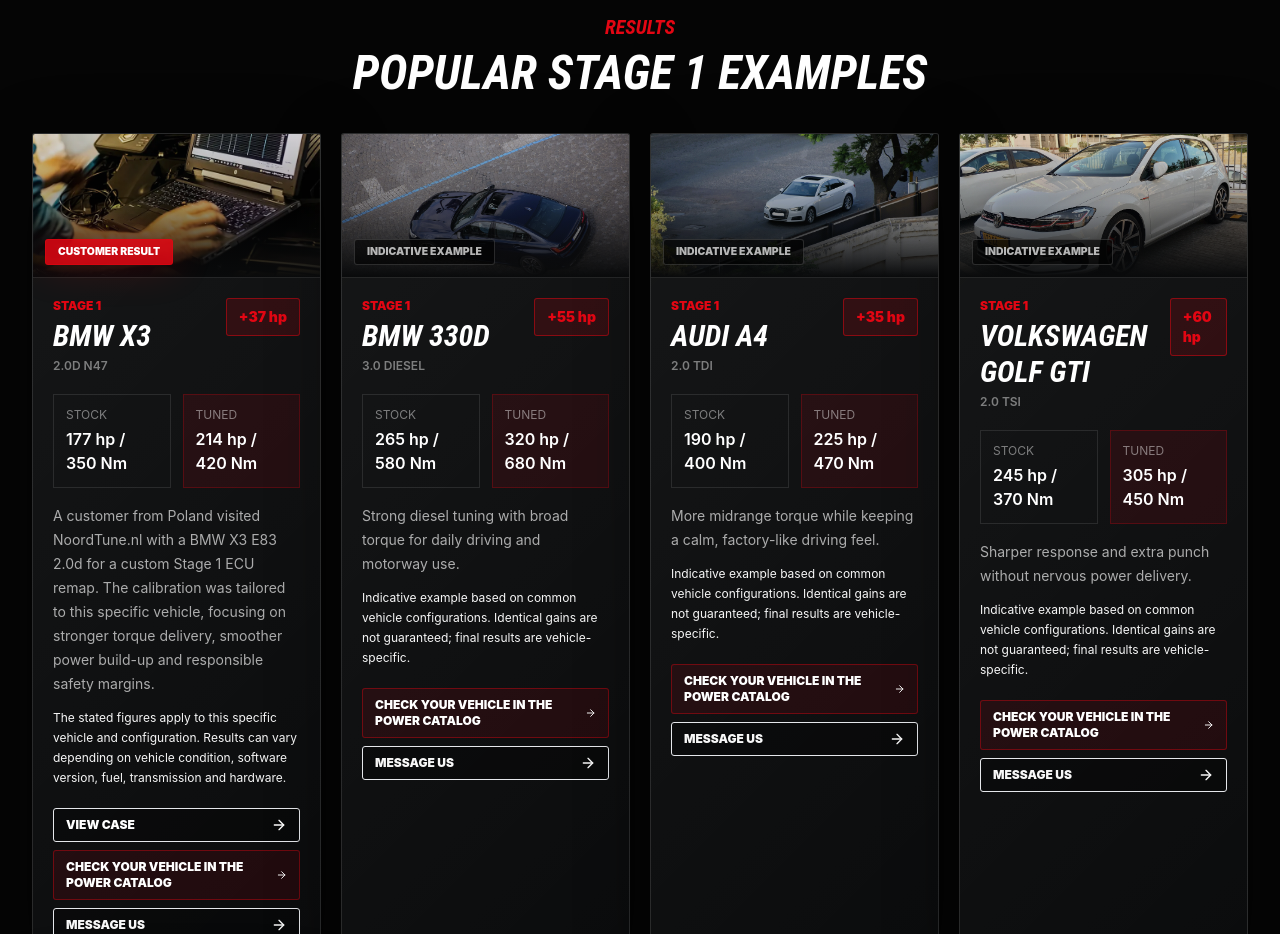
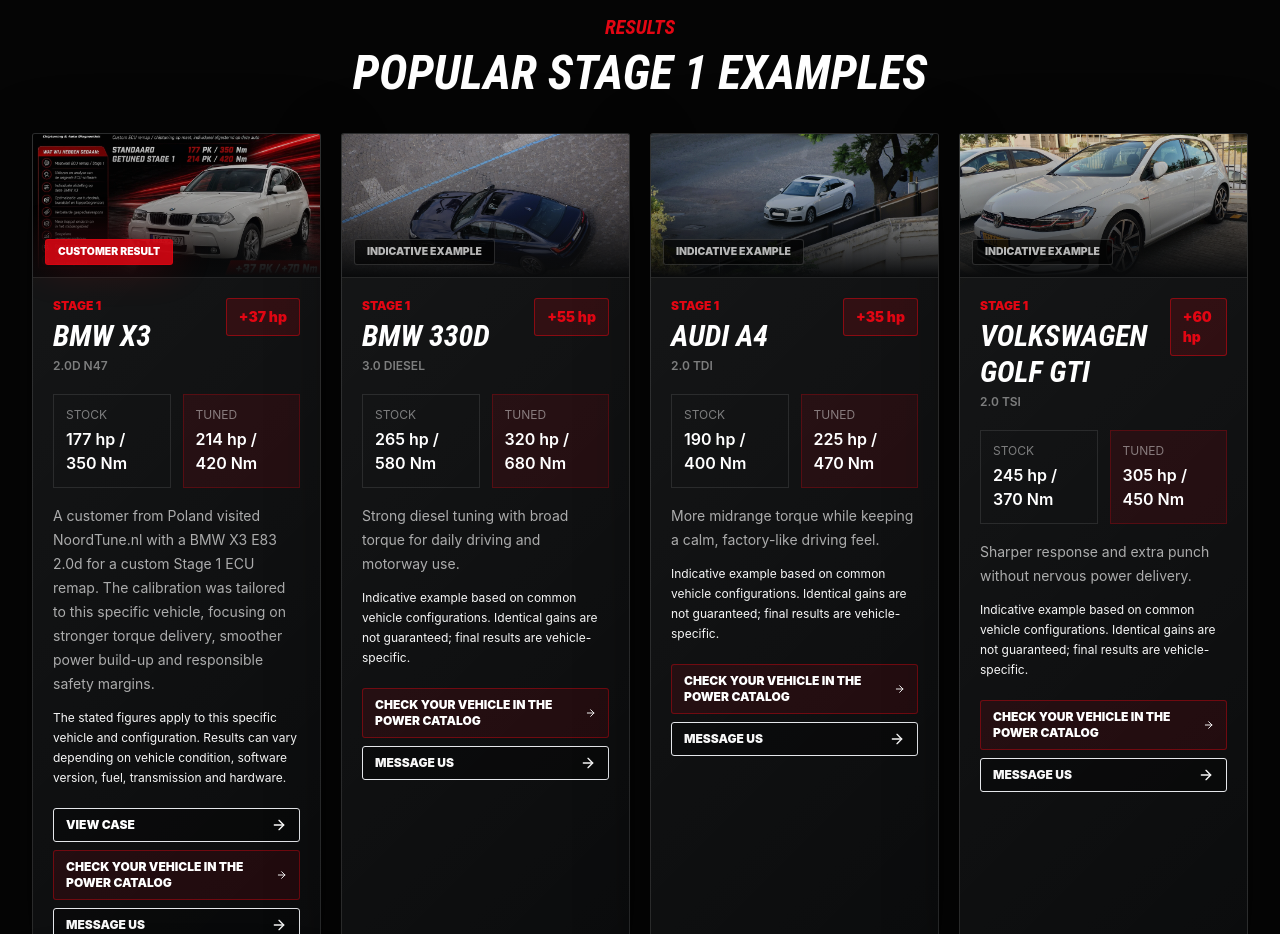
Before and after one commit to bartekkolek1098/noordtune-www, a Next.js app: page /en in a window 1280 px wide. Shown: the part 5700-6634 px from the top of the page. Built offline with nearby package versions, Linux system fonts and the light colour scheme.

Commit message:
Replace BMW X3 result placeholder with owner-approved graphic

```diff
--- a/src/content/customer-results.ts
+++ b/src/content/customer-results.ts
@@ -33,6 +33,7 @@ export type CustomerResult = {
   gainTorqueNm: number;
   licensePlateVisible: boolean;
   images: string[];
+  ogImage?: string;
   imageAlt: string;
   shortDescription: string;
   technicalNotes: string[];
@@ -73,7 +74,8 @@ const demoDisclaimer = {
 
 const resultImages = {
   bmw330d: "/images/results/bmw-330d-g20.jpg",
-  bmwX3Placeholder: "/images/sections/tuning-laptop-b2.webp",
+  bmwX3: "/images/results/bmw-x3-e83-20d-stage-1.webp",
+  bmwX3Og: "/images/results/bmw-x3-e83-20d-stage-1-og.webp",
   audiA4: "/images/results/audi-a4-b9-tdi.jpg",
   golfGti: "/images/results/volkswagen-golf-gti-mk7.jpg",
   mercedesC220d: "/images/results/mercedes-c220d-w206.jpg"
@@ -437,9 +439,10 @@ export const customerResults: CustomerResult[] = [
     vehicleEngine: "2.0d N47",
     vehicleYear: "E83",
     transmission: "Te bevestigen per voertuig",
-    licensePlateVisible: false,
-    images: [resultImages.bmwX3Placeholder],
-    imageAlt: "BMW X3 E83 2.0d Stage 1 ECU remap resultaat met veilige placeholder zonder kenteken",
+    licensePlateVisible: true,
+    images: [resultImages.bmwX3],
+    ogImage: resultImages.bmwX3Og,
+    imageAlt: "BMW X3 E83 2.0d Stage 1 chiptuning resultaat bij NoordTune.nl",
     serviceType: "Stage 1 / ECU remap",
     stage: "Stage 1",
     fuelType: "Diesel",
@@ -465,7 +468,7 @@ export const customerResults: CustomerResult[] = [
     certificateAvailable: true,
     certificateNote: "Certificaat aanwezig volgens eigenaar; bestand/referentie later toevoegen.",
     publishedAt: "2026-06-14",
-    updatedAt: "2026-06-14",
+    updatedAt: "2026-06-15",
     disclaimer:
       "De genoemde waarden horen bij dit specifieke voertuig en deze configuratie. Resultaten kunnen verschillen per auto, softwareversie, onderhoudsstaat, brandstof, transmissie en hardware.",
     relatedPowerCatalogUrl: site.catalogUrl,
@@ -488,9 +491,10 @@ export const customerResults: CustomerResult[] = [
     vehicleEngine: "2.0d N47",
     vehicleYear: "E83",
     transmission: "To be confirmed per vehicle",
-    licensePlateVisible: false,
-    images: [resultImages.bmwX3Placeholder],
-    imageAlt: "BMW X3 E83 2.0d Stage 1 ECU remap result with safe placeholder and no license plate",
+    licensePlateVisible: true,
+    images: [resultImages.bmwX3],
+    ogImage: resultImages.bmwX3Og,
+    imageAlt: "BMW X3 E83 2.0d Stage 1 ECU remap result at NoordTune.nl",
     serviceType: "Stage 1 / ECU remap",
     stage: "Stage 1",
     fuelType: "Diesel",
@@ -516,7 +520,7 @@ export const customerResults: CustomerResult[] = [
     certificateAvailable: true,
     certificateNote: "Certificate exists according to owner; file/reference to be added later.",
     publishedAt: "2026-06-14",
-    updatedAt: "2026-06-14",
+    updatedAt: "2026-06-15",
     disclaimer:
       "The stated figures apply to this specific vehicle and configuration. Results can vary depending on vehicle condition, software version, fuel, transmission and hardware.",
     relatedPowerCatalogUrl: site.catalogUrl,
@@ -539,9 +543,10 @@ export const customerResults: CustomerResult[] = [
     vehicleEngine: "2.0d N47",
     vehicleYear: "E83",
     transmission: "Do potwierdzenia dla konkretnego auta",
-    licensePlateVisible: false,
-    images: [resultImages.bmwX3Placeholder],
-    imageAlt: "BMW X3 E83 2.0d Stage 1 remap ECU, bezpieczne zdjęcie zastępcze bez tablic rejestracyjnych",
+    licensePlateVisible: true,
+    images: [resultImages.bmwX3],
+    ogImage: resultImages.bmwX3Og,
+    imageAlt: "BMW X3 E83 2.0d Stage 1 — wynik indywidualnego remapu ECU w NoordTune.nl",
     serviceType: "Stage 1 / remap ECU",
     stage: "Stage 1",
     fuelType: "Diesel",
@@ -567,7 +572,7 @@ export const customerResults: CustomerResult[] = [
     certificateAvailable: true,
     certificateNote: "Certyfikat istnieje według właściciela; plik lub referencję dodać później.",
     publishedAt: "2026-06-14",
-    updatedAt: "2026-06-14",
+    updatedAt: "2026-06-15",
     disclaimer:
       "Podane wartości dotyczą tego konkretnego egzemplarza i konfiguracji. Wyniki mogą różnić się w zależności od stanu auta, wersji oprogramowania, paliwa, skrzyni biegów i osprzętu.",
     relatedPowerCatalogUrl: site.catalogUrl,
--- a/src/lib/seo.tsx
+++ b/src/lib/seo.tsx
@@ -154,7 +154,7 @@ export function createBlogArticleMetadata(article: BlogArticle): Metadata {
 
 export function createCustomerResultMetadata(result: CustomerResult): Metadata {
   const canonical = customerResultUrl(result);
-  const image = `${site.url}${result.images[0] ?? "/images/sections/tuning-laptop-b2.webp"}`;
+  const image = `${site.url}${result.ogImage ?? result.images[0] ?? "/images/sections/tuning-laptop-b2.webp"}`;
   const car = `${result.vehicleMake} ${result.vehicleModel}`;
   const hp = result.locale === "pl" ? "KM" : result.locale === "nl" ? "pk" : "hp";
   const title =
```
Also changed, not shown: public/images/results/bmw-x3-e83-20d-stage-1-og.webp (added), public/images/results/bmw-x3-e83-20d-stage-1.webp (added), 4 other files (tests, documents, lock files or other folders).
